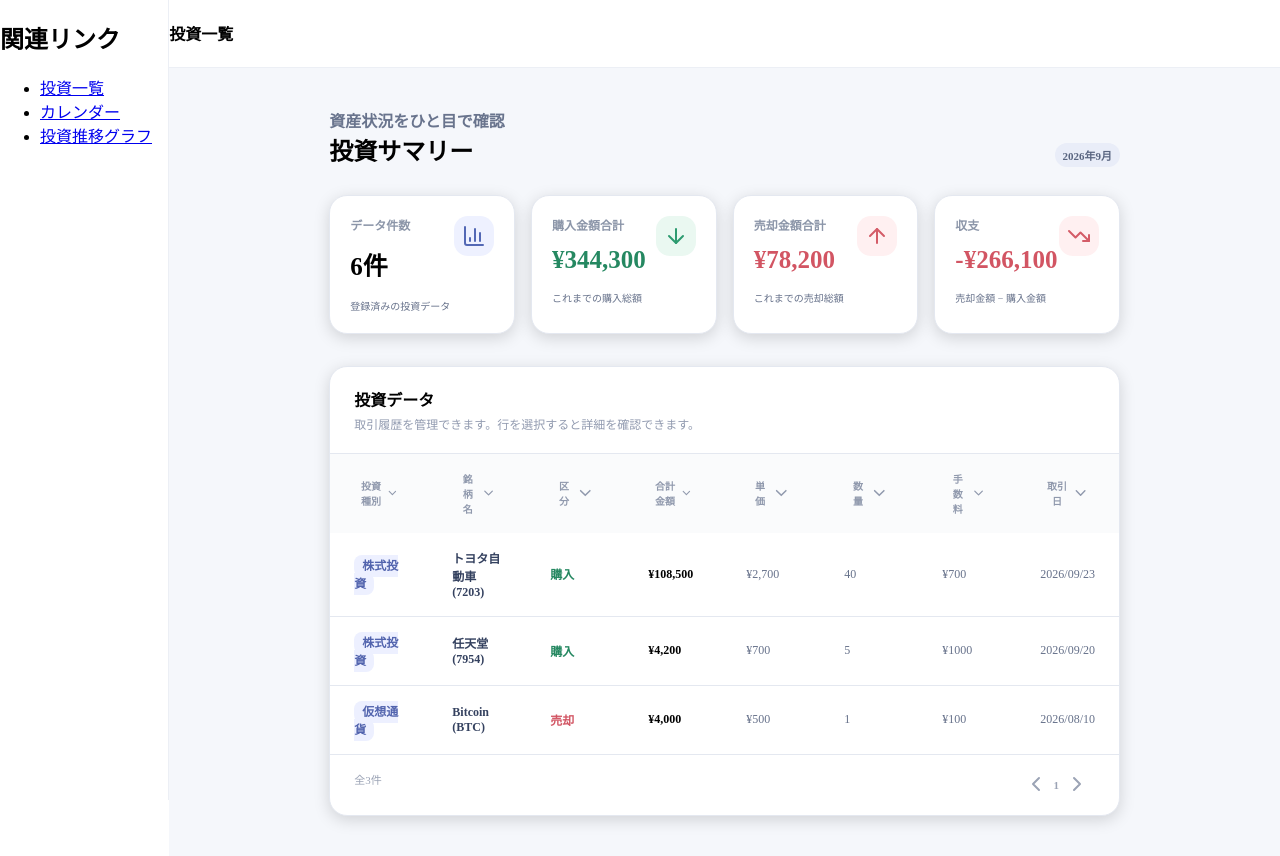
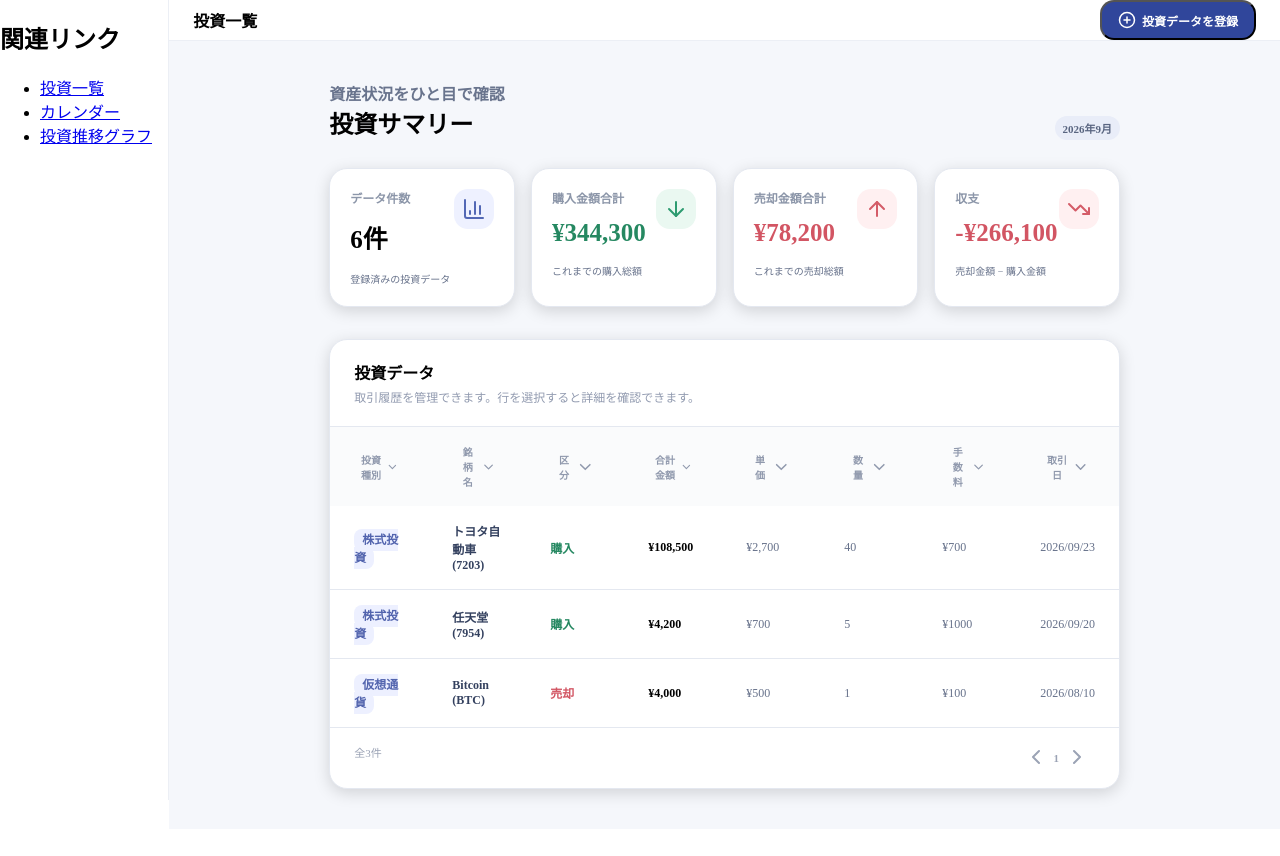
Before and after one commit to mn-area/touMEMO, a React (Vite) app in the folder frontend/: page / in a window 1280 px wide. After the commit the page ends 829 px from the top, so only its background shows below. Built offline with nearby package versions, Linux system fonts and the light colour scheme.

Commit message:
【フロント】投資登録ダイアログ表示ボタン追加

```diff
--- a/frontend/src/Tradelist.tsx
+++ b/frontend/src/Tradelist.tsx
@@ -15,6 +15,10 @@ function Tradelist() {
             <main>
                 <header>
                     <h4>投資一覧</h4>
+                    <button type="button" id="regist-trade-btn" className="font-bold">
+                        <svg xmlns="http://www.w3.org/2000/svg" width="24" height="24" viewBox="0 0 24 24" fill="none" stroke="currentColor" stroke-width="2" stroke-linecap="round" stroke-linejoin="round" className="lucide lucide-circle-plus" aria-hidden="true" data-icon="inline-start"><circle cx="12" cy="12" r="10"></circle><path d="M8 12h8"></path><path d="M12 8v8"></path></svg>
+                        投資データを登録
+                    </button>
                 </header>
                 <div id="content-area">
                     <div id="summary-header">
--- a/frontend/src/index.css
+++ b/frontend/src/index.css
@@ -110,7 +110,7 @@ code {
   background: var(--code-bg);
 } */
 
-button {
+#trade-data-area button {
   font: inherit;
   font-feature-settings: inherit;
   font-variation-settings: inherit;
@@ -144,7 +144,34 @@ main {
 }
 
 header {
+  height: 64px;
+  padding: 0 24px;
   border-bottom: 1px solid #ECEFF5;
+  display: flex;
+  justify-content: space-between;
+  align-items: center;
+}
+
+header h4 {
+  margin: 0;
+}
+
+#regist-trade-btn {
+  display: flex;
+  align-items: center;
+  gap: 6px;
+  color: white;
+  background-color: rgb(48, 70, 155);
+  padding-inline: 16px;
+  border-radius: 14px;
+  font-size: .75rem;
+  height: 40px;
+}
+
+#regist-trade-btn svg {
+  width: 18px;
+  height: 18px;
+  flex-shrink: 0;
 }
 
 #summary-header {
```
